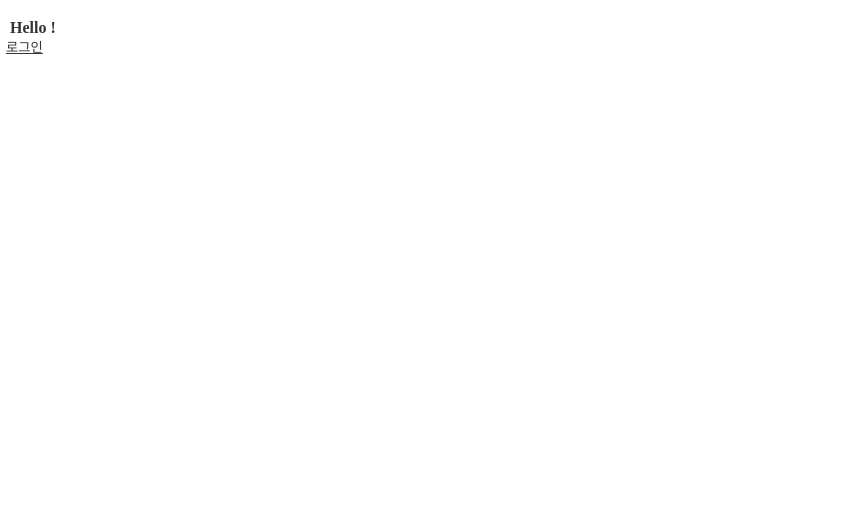
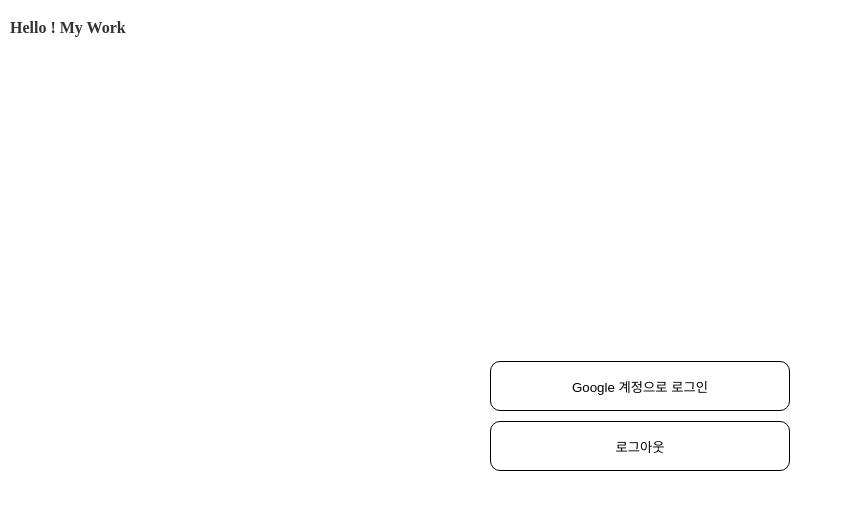
Before and after one commit to dae9341/work-list, a Vue app: page / in a window 1280 px wide. Shown: the top 510 px of the page, without its empty margins (0-847 px from the left). Built offline with nearby package versions, Linux system fonts and the light colour scheme.

Commit message:
구글 로그인 연동

```diff
--- a/public/index.html
+++ b/public/index.html
@@ -12,6 +12,19 @@
       <strong>We're sorry but <%= htmlWebpackPlugin.options.title %> doesn't work properly without JavaScript enabled. Please enable it to continue.</strong>
     </noscript>
     <div id="app"></div>
+    <!-- <a href="#aaa" onclick="aa(event);">aaa</a> -->
+    <!-- <a href="#bbb" onclick="return bb();">bbb</a> -->
+    <script>
+      function aa(e){
+        e.preventDefault();
+        console.log('aa');
+      }
+
+      function bb(){
+        console.log('bb');
+        return false;
+      }
+    </script>
     <!-- built files will be auto injected -->
   </body>
 </html>
--- a/src/components/Header.vue
+++ b/src/components/Header.vue
@@ -1,6 +1,6 @@
 <template>
     <header class="header">
-        <h1>Hello ! </h1>
+        <h1>Hello ! My Work</h1>
     </header>
 </template>
 
--- a/src/components/Login.vue
+++ b/src/components/Login.vue
@@ -1,23 +1,57 @@
 <template>
-    <div class="login">
-        <button class="login__button -line" v-on:click="login();">로그인</button>
+    <div class="loginForm">
+        <button class="loginForm__button" v-on:click="login();">Google 계정으로 로그인</button>
+        <button class="loginForm__button" v-on:click="logout();">로그아웃</button>
     </div>
 </template>
 
 <script>
+    import { getAuth, GoogleAuthProvider,signInWithRedirect,onAuthStateChanged } from "firebase/auth";
+
     export default {
         name:'Login',
         created() {
             this.create();
         },
+        mounted:function(){
+
+            // onAuthStateChanged(auth, (user) => {
+            //     if (user) {
+            //         const uid = user.uid;
+            //         this.isLogin = true;
+            //     } else {
+            //         this.false = true;
+            //     }
+            //     console.log(this.isLogin);
+            // });
+
+        },
         methods:{
             create: function(){
                 console.log('Login created')
             },
+            login:function(){
+                const provider = new GoogleAuthProvider();
+                provider.addScope('https://www.googleapis.com/auth/contacts.readonly');
+                const auth = getAuth();
 
-            login:function(){
-                console.log('login!!')
+                signInWithRedirect(auth, provider);
+            },
+
+            logout:function(){
+
             }
         }
     }
 </script>
+<style lang="scss" scoped>
+    .loginForm{   padding: 0 10px; box-sizing: border-box; width: 100%; height: 95vh; display: flex; align-items: center; justify-content: center; flex-direction: column;
+        &__button {
+            width: 300px;border-radius: 10px;border: 1px solid;height: 50px;
+            margin-top: 10px;
+            &:first-child{margin-top: 0;}
+        }
+
+    }
+
+</style>
--- a/src/main.js
+++ b/src/main.js
@@ -1,6 +1,5 @@
 /* eslint-disable */
 import { initializeApp } from 'firebase/app';
-import { getAuth, getRedirectResult, GoogleAuthProvider, signOut, onAuthStateChanged  } from "firebase/auth";
 import Vue from 'vue';
 import App from './App.vue';
 import '@/assets/scss/common.scss'
@@ -16,49 +15,7 @@ const firebaseConfig = {
   measurementId: "G-C995XJXW05"
 };
 
-const provider = new GoogleAuthProvider();
-provider.addScope('https://www.googleapis.com/auth/contacts.readonly');
-
-
 const app = initializeApp(firebaseConfig);
-const auth = getAuth();
-
-function login(){
-
-  getRedirectResult(auth)
-  .then((result) => {
-    // This gives you a Google Access Token. You can use it to access Google APIs.
-    const credential = GoogleAuthProvider.credentialFromResult(result);
-    const token = credential.accessToken;
-
-    // The signed-in user info.
-    const user = result.user;
-
-    console.log(credential,token,user)
-  }).catch((error) => {
-    // Handle Errors here.
-    const errorCode = error.code;
-    const errorMessage = error.message;
-    // The email of the user's account used.
-    const email = error.email;
-    // The AuthCredential type that was used.
-    const credential = GoogleAuthProvider.credentialFromError(error);
-    // ...
-
-    console.log(error)
-  });
-}
-
-// onAuthStateChanged(auth,(user)=>{
-//   if(user){
-//     const uid = user.uid;
-//     console.log(uid);
-//   }else{
-//     console.log('user is signed out')
-//   }
-// })
-
-
 
 Vue.config.productionTip = false
 
```
Also changed, not shown: 1 other file (tests, documents, lock files or other folders).
